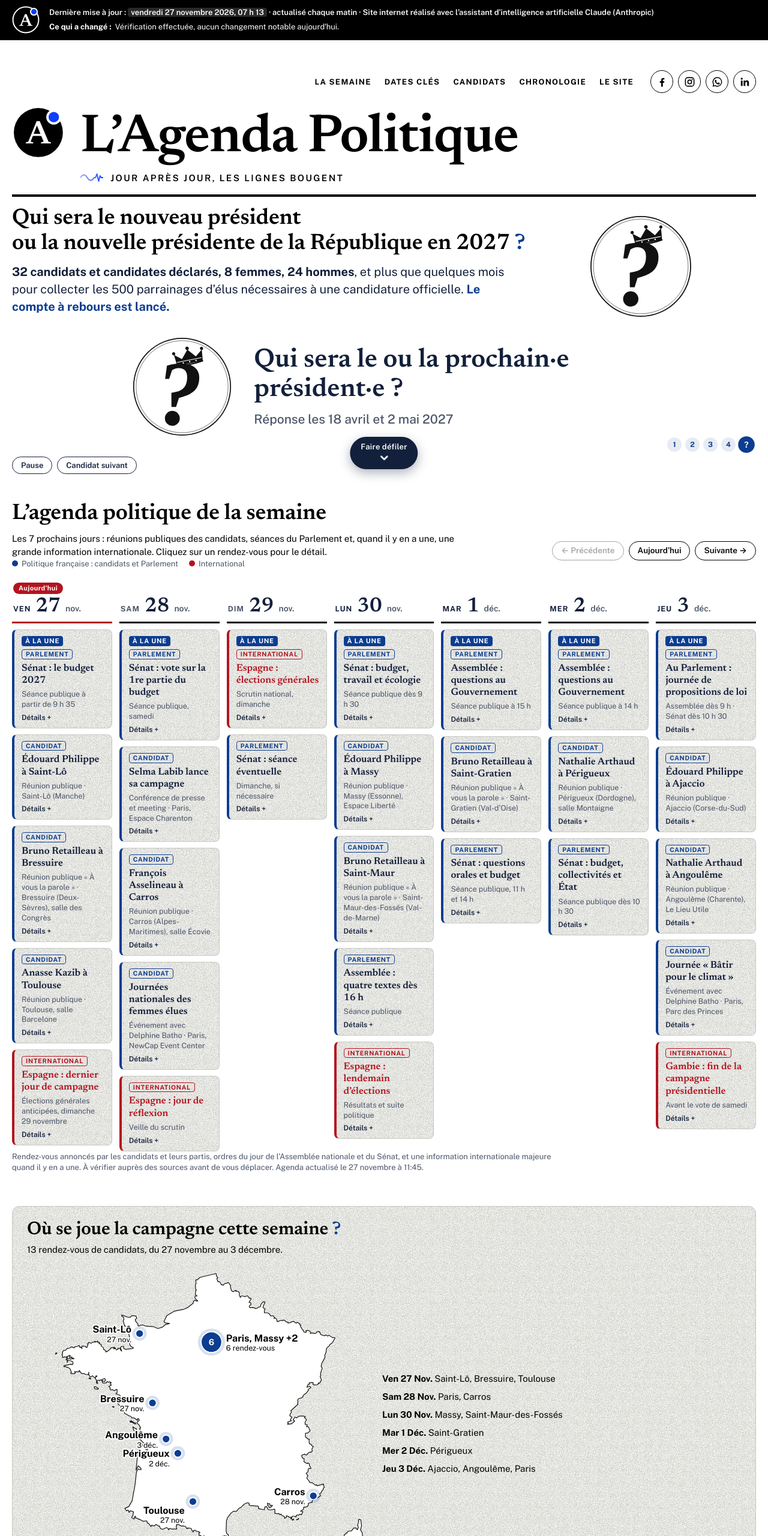
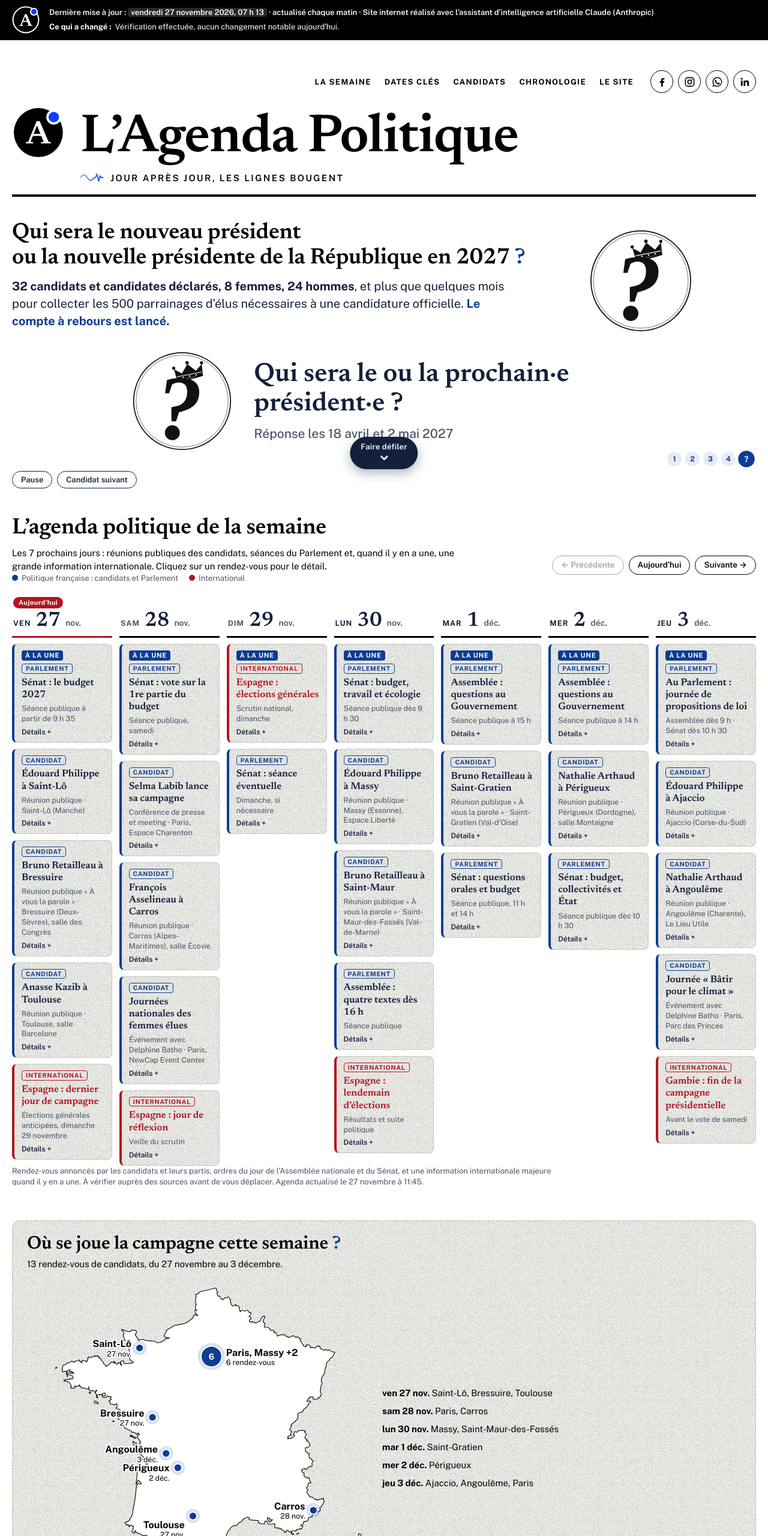
Before and after one commit to maurelpr-arch/presidentielle-2027, a plain HTML site: page index.html in a window 1280 px wide. Shown: the top 2560 px of the page at 60% size. Drawn offline with nearby package versions, Linux system fonts and the light colour scheme.

Commit message:
Titre « Qui sera… » descendu (la règle de hero.css l'emportait sur la marge), libellés de la carte en minuscules
Co-Authored-By: Claude Sonnet 5.5 <noreply@anthropic.com>
Claude-Session: https://claude.ai/code/session_013G2Y5jopba3RTDfJ3NPJjA

```diff
--- a/brand.css
+++ b/brand.css
@@ -25,8 +25,10 @@ html body header.top p.brand-sub{display:flex;align-items:center;gap:12px;margin
    Hauteur du bloc de texte mesurée sur le site : 190 px à 1400 px de large, 160 px à 1100 px, soit 50 px + 10 vw, plafonnée à 195 px.
    (Une taille automatique par étirement + aspect-ratio ne marche pas : le logo reprend sa taille naturelle.)
    Le logo est centré (marges auto) dans la colonne vide à droite du texte, au milieu du bloc de texte en hauteur (mesuré : centres
-   alignés à 0,0 px). Titre descendu : 38 px sous le filet noir. */
-html body header.top>section.hero{margin-top:38px}
+   alignés à 0,0 px). Titre descendu : la règle de hero.css (`header.top > .hero.hero`, margin:0 0 10px) l'emportait sur la marge de 18 px de la
+   version précédente (qui n'a donc jamais été appliquée) ; on la bat avec le même doublement de classe. Marge 24 px + 6 px de la marque
+   + 10 px d'espacement = 40 px sous le filet noir (16 px avant). */
+html body header.top>.hero.hero{margin-top:24px}
 html body header.top .hero-top{justify-content:flex-start;gap:0}
 html body header.top .hero-top .hero-text{flex:0 1 auto}
 html body header.top .hero-top .hero-sub{width:0;min-width:100%}
@@ -90,6 +92,6 @@ html body header.top .ag-map-sub{margin:0 0 14px;max-width:none;font:400 15px/1.
 .ag-map-l1{font:700 27px var(--body);stroke-width:7px}
 .ag-map-l2{font:400 21px var(--body);stroke-width:6px}
 .ag-map-list{list-style:none;margin:0;padding:0;display:flex;flex-direction:column;gap:9px;font:400 15px/1.4 var(--body);color:#000}
-.ag-map-list b{font-weight:700;text-transform:capitalize}
+.ag-map-list b{font-weight:700}
 html body header.top .ag-map-note{margin:12px 0 0;max-width:none;font:400 12.5px/1.4 var(--body);color:var(--muted);text-transform:none;letter-spacing:0}
 @media (max-width:820px){.ag-map-grid{grid-template-columns:minmax(0,1fr)}.ag-map{padding:18px 16px 14px}}
```
